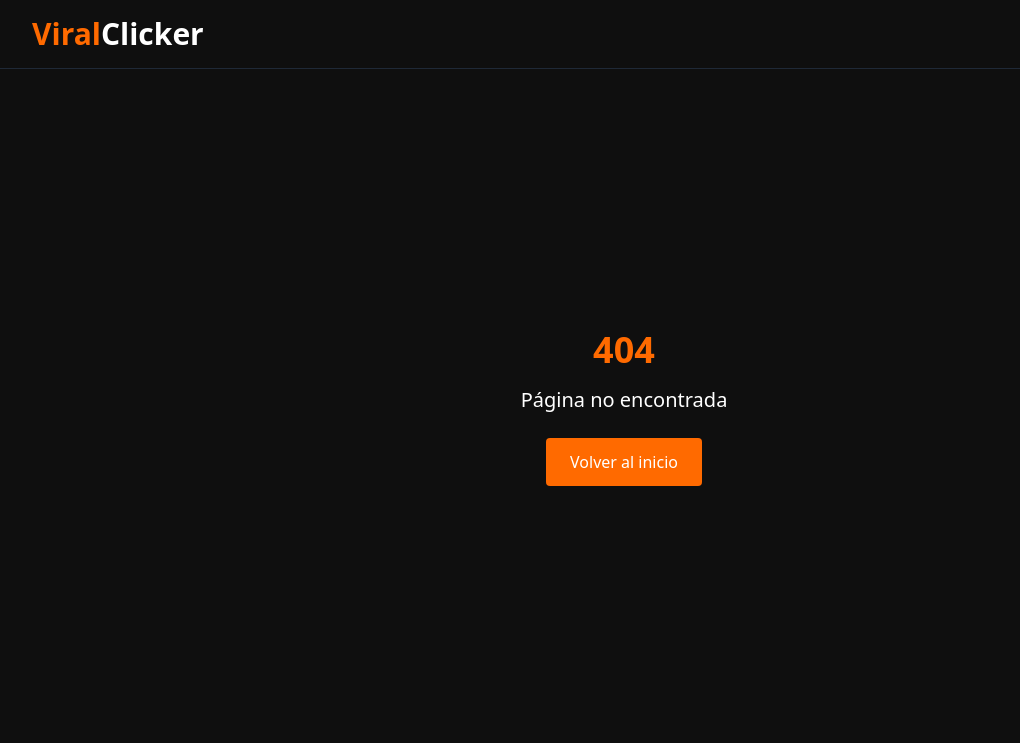
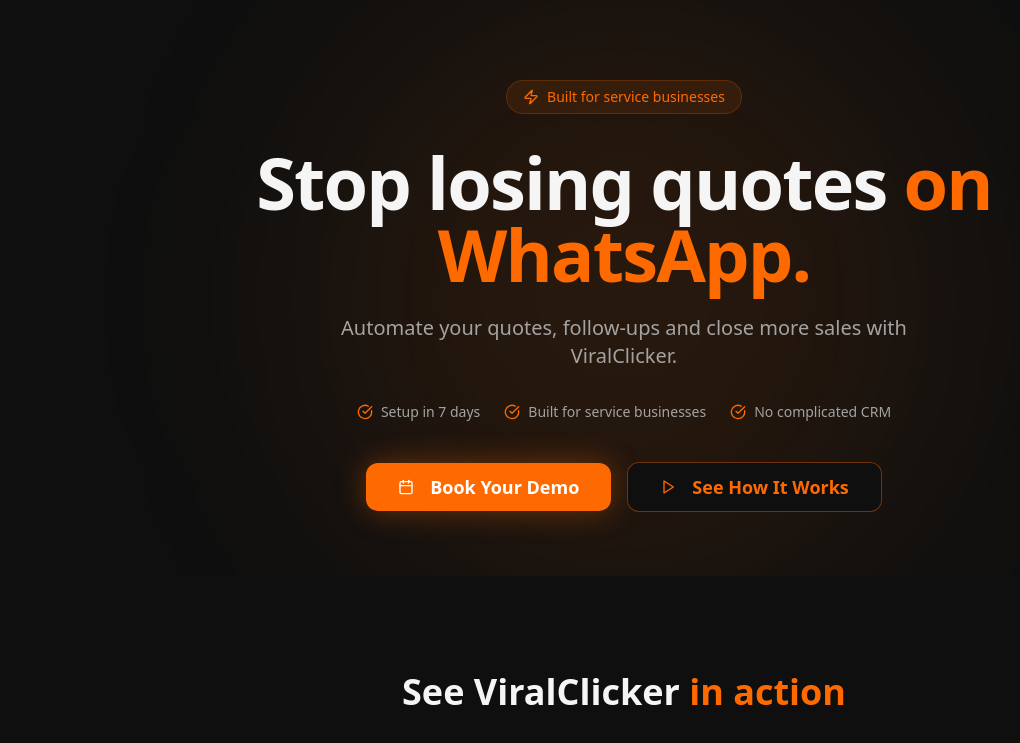
Before and after one commit to Mormoy/viralclicker-lead-magnet-launch, a React (Vite) app: page /demo in a window 1280 px wide. Before the commit this address had no page. Shown: the top 743 px of the page, without its empty margins (16-1036 px from the left). Built offline with nearby package versions, Linux system fonts and the light colour scheme.

Commit message:
Add StartLanding page
Co-authored-by: Mormoy <209658900+Mormoy@users.noreply.github.com>

```diff
--- a/src/App.tsx
+++ b/src/App.tsx
@@ -48,6 +48,9 @@ const App = () => (
             <Route path="/pago-fallido" element={<PagoFallido />} />
             <Route path="/checkout" element={<Checkout />} />
             <Route path="/terminos" element={<Terminos />} />
+            <Route path="/start" element={<StartLanding />} />
+            <Route path="/demo" element={<StartLanding />} />
+            <Route path="/get-started" element={<StartLanding />} />
 
             {/* Smart Quote Pages (public) */}
             <Route path="/q/:slug" element={<SmartQuotePage />} />
```
